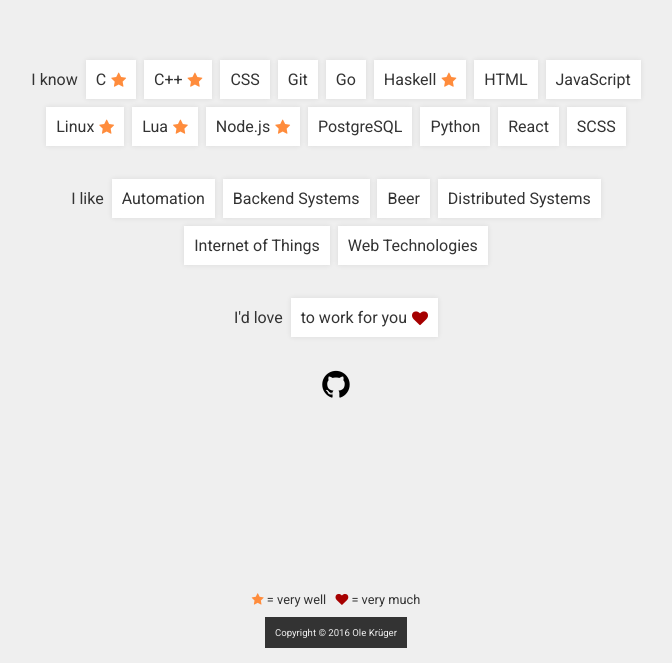
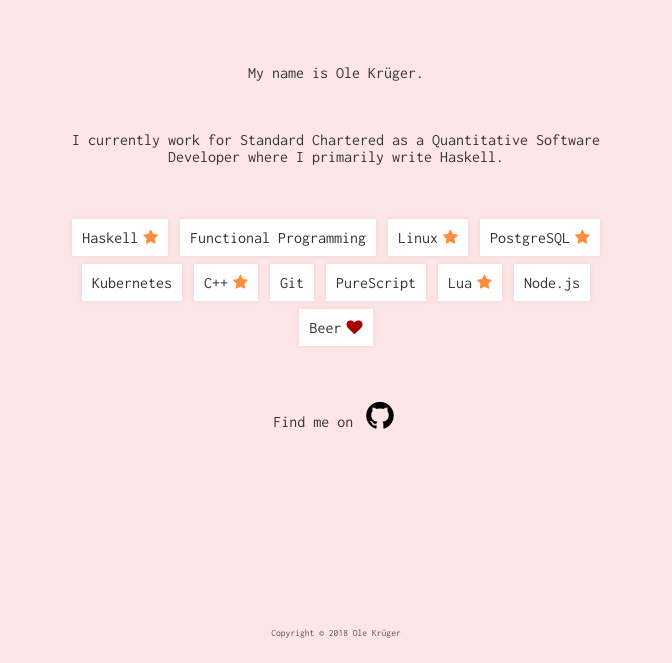
Before and after one commit to vapourismo/vapourismo.github.io, a plain HTML site: page index.html in a window 1280 px wide. Shown: the part 137-800 px from the top of the page, without its empty margins (304-976 px from the left). Drawn offline with Linux system fonts and the light colour scheme.

Commit message:
Bring up to date

```diff
--- a/index.html
+++ b/index.html
@@ -4,61 +4,45 @@
 		<meta charset="utf-8" />
 		<title>Ole Krüger</title>
 		<link rel="stylesheet" type="text/css" href="https://fonts.googleapis.com/css?family=Roboto" />
+		<link rel="stylesheet" type="text/css" href="https://fonts.googleapis.com/css?family=Inconsolata" />
+		<link rel="stylesheet" type="text/css" href="https://fonts.googleapis.com/css?family=Anonymous+Pro" />
 		<link rel="stylesheet" type="text/css" href="font-awesome/css/font-awesome.min.css" />
 		<link rel="stylesheet" type="text/css" href="index.css" />
 	</head>
 	<body class="root">
 		<div class="contents">
 			<div class="section">
-				<div class="text">I know</div>
-				<div class="item">C <i class="star fa fa-star" aria-hidden="true"></i></div>
-				<div class="item">C++ <i class="star fa fa-star" aria-hidden="true"></i></div>
-				<div class="item">CSS</div>
-				<div class="item">Git</div>
-				<div class="item">Go</div>
-				<div class="item">Haskell <i class="star fa fa-star" aria-hidden="true"></i></div>
-				<div class="item">HTML</div>
-				<div class="item">JavaScript</div>
-				<div class="item">Linux <i class="star fa fa-star" aria-hidden="true"></i></div>
-				<div class="item">Lua <i class="star fa fa-star" aria-hidden="true"></i></div>
-				<div class="item">Node.js <i class="star fa fa-star" aria-hidden="true"></i></div>
-				<div class="item">PostgreSQL</div>
-				<div class="item">Python</div>
-				<div class="item">React</div>
-				<div class="item">SCSS</div>
+				My name is Ole Krüger.
 			</div>
 			<div class="seperator"></div>
 			<div class="section">
-				<div class="text">I like</div>
-				<div class="item">Automation</div>
-				<div class="item">Backend Systems</div>
-				<div class="item">Beer</div>
-				<div class="item">Distributed Systems</div>
-				<div class="item">Internet of Things</div>
-				<div class="item">Web Technologies</div>
+				I currently work for Standard Chartered as a Quantitative Software Developer where
+				I primarily write Haskell.
 			</div>
 			<div class="seperator"></div>
 			<div class="section">
-				<div class="text">I'd love</div>
-				<div class="item">to work for you <i class="heart fa fa-heart" aria-hidden="true"></i></div>
+				<div class="item">Haskell <i class="star fa fa-star" aria-hidden="true"></i></div>
+				<div class="item">Functional Programming</div>
+				<div class="item">Linux <i class="star fa fa-star" aria-hidden="true"></i></div>
+				<div class="item">PostgreSQL <i class="star fa fa-star" aria-hidden="true"></i></div>
+				<div class="item">Kubernetes</div>
+				<div class="item">C++ <i class="star fa fa-star" aria-hidden="true"></i></div>
+				<div class="item">Git</div>
+				<div class="item">PureScript</div>
+				<div class="item">Lua <i class="star fa fa-star" aria-hidden="true"></i></div>
+				<div class="item">Node.js</div>
+				<div class="item">Beer <i class="heart fa fa-heart" aria-hidden="true"></i></div>
 			</div>
 			<div class="seperator"></div>
 			<div class="links">
+				Find me on
 				<a class="link" title="GitHub" target="blank" href="https://github.com/vapourismo">
 					<i class="fa fa-github" aria-hidden="true"></i>
 				</a>
 			</div>
 		</div>
-		<div class="legend">
-			<div class="item">
-				<i class="star fa fa-star" aria-hidden="true"></i> = very well
-			</div>
-			<div class="item">
-				<i class="heart fa fa-heart" aria-hidden="true"></i> = very much
-			</div>
-		</div>
 		<div class="footer">
-			Copyright &copy; 2016 Ole Krüger
+			Copyright &copy; 2018 Ole Krüger
 		</div>
 	</body>
 </html>
--- a/index.scss
+++ b/index.scss
@@ -7,9 +7,9 @@
 }
 
 body {
-	font-family: "Roboto";
+	font-family: "Inconsolata";
 	color: #333333;
-	background-color: #efefef;
+	background-color: #FFE6E6;
 }
 
 @keyframes heart-pulse {
@@ -47,7 +47,7 @@
 		overflow: auto;
 
 		.seperator {
-			height: 25px;
+			height: 0;
 			width: 100%;
 		}
 	}
@@ -66,8 +66,7 @@
 	.footer {
 		font-size: 0.6em;
 		padding: 10px;
-		background-color: #333333;
-		color: #efefef;
+		color: #555;
 	}
 }
 
@@ -78,6 +77,7 @@
 	flex-wrap: wrap;
 	text-align: center;
 	max-width: 50%;
+	padding: 25px;
 
 	.text {
 		display: inline-block;
@@ -111,6 +111,7 @@
 	align-items: center;
 	justify-content: center;
 	flex-wrap: wrap;
+	padding: 25px;
 
 	.link {
 		font-size: 32px;
```
Also changed, not shown: index.css, 1 other file.
